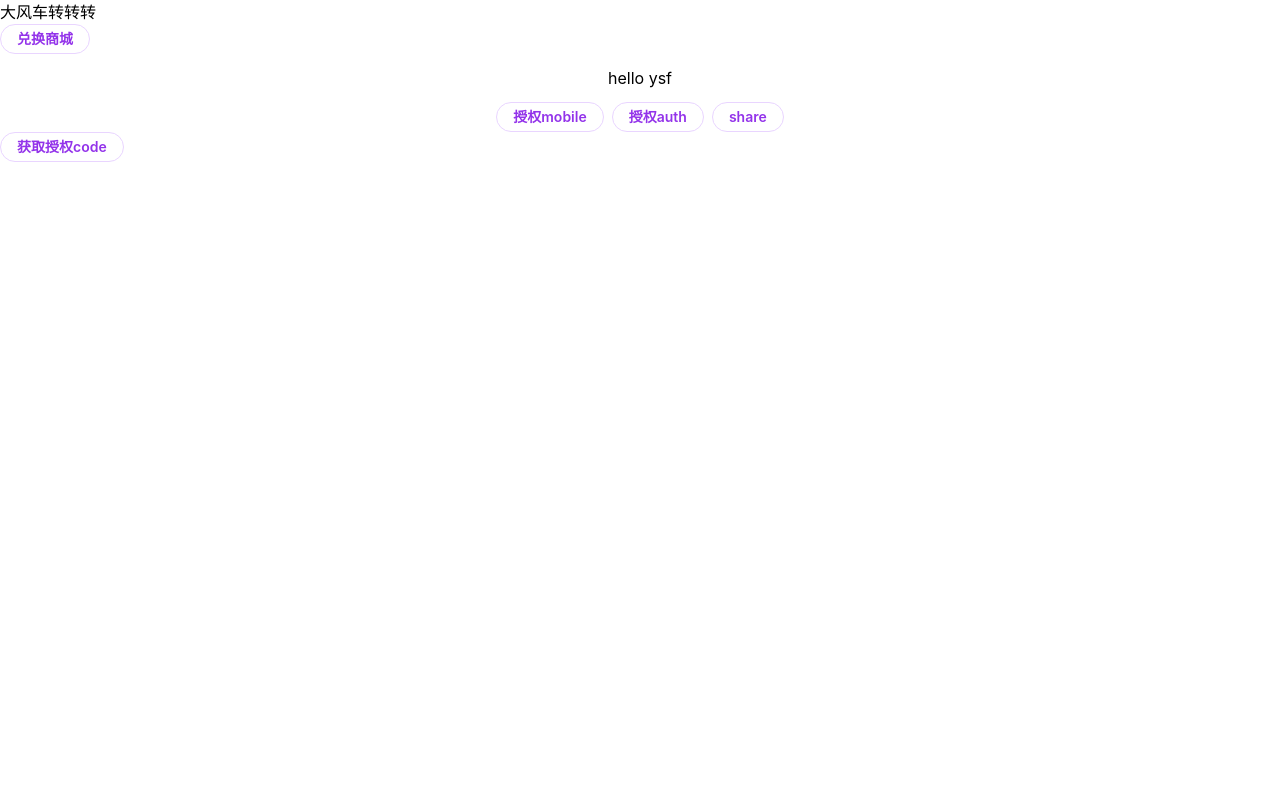
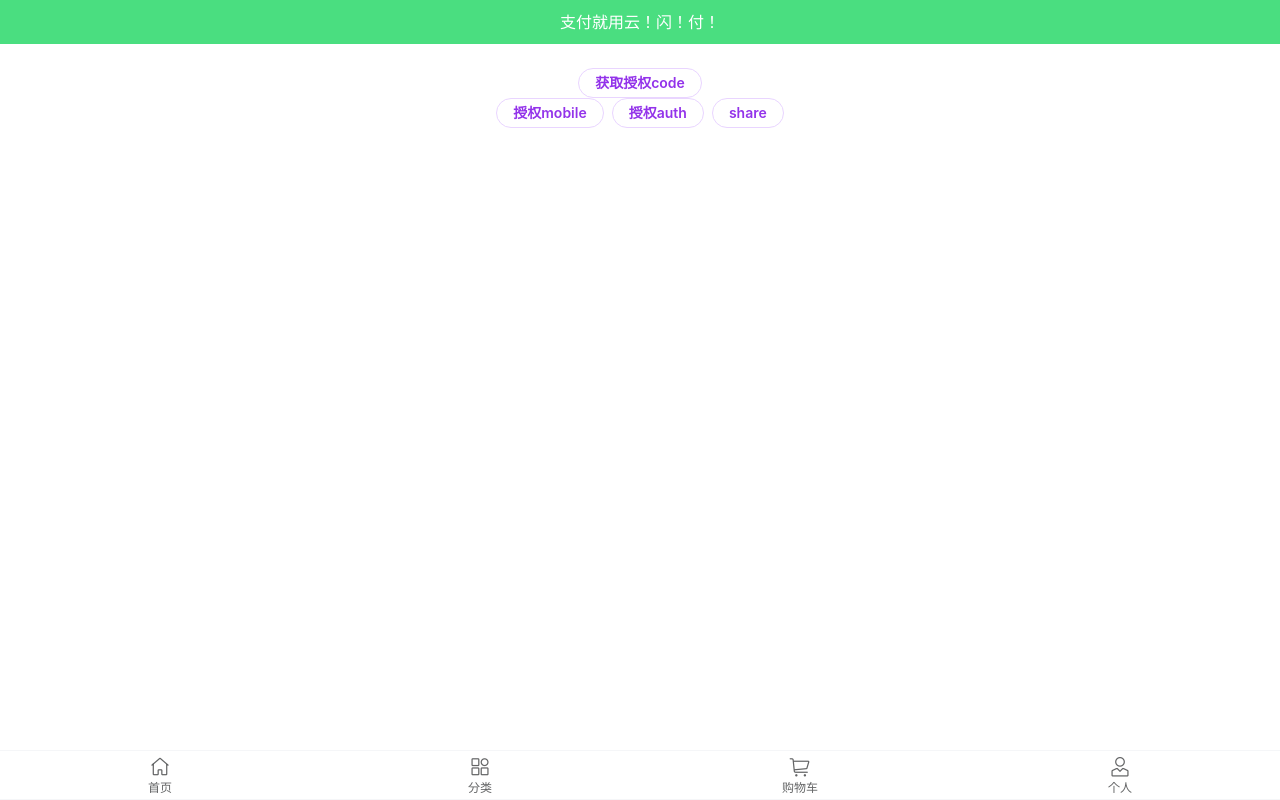
Before and after one commit to 1704942970/vscode, a Vue app: page / in a window 1280 px wide. Built offline with nearby package versions, Linux system fonts and the light colour scheme.

Commit message:
Update index.vue

```diff
--- a/src/pages/Home/index.vue
+++ b/src/pages/Home/index.vue
@@ -1,8 +1,12 @@
 <template>
-  <div>大风车转转转</div>
-   <div id="code"></div>
-  <button btn @click="toStore">兑换商城</button>
-  <p text-center py-3>hello ysf</p>
+  <TheHeader />
+  <div id='code'></div>
+  <!-- <button btn @click="toStore">兑换商城</button>-->
+  <p text-center py-3></p>
+    <section  flex-c gap-2>
+   <button btn @click="getAuthCode">获取授权code</button>
+   </section>
+   <TheTabbar />
   <section flex-c gap-2>
     <UPButton
       :timeout="2000"
@@ -22,9 +26,8 @@
     />
     <button btn @click="wakeShare">share</button>
   </section>
-   <section>
-   <button btn @click="getAuthCode">获取授权code</button>
-   </section>
+  <br/>
+
 </template>
 
 <script setup lang="ts">
@@ -38,11 +41,14 @@
     });
   }
 
- function getAuthCode(){
+  function getAuthCode(){
     upsdk.pluginReady(function(){
         upsdk.appletAuth({
             success: function (data) {
                 document.getElementById("code").innerHTML = data.code
+                upsdk.showFlashInfo({
+                  msg: data.code
+              });
             },
             fail: function (error) {
                 document.getElementById("code").innerHTML = error.errmsg
@@ -50,6 +56,7 @@
         })
     })
   }
+
   function btnClick(isSuccess: boolean, result: any) {
     console.log(result);
     if (!isSuccess) {
```
